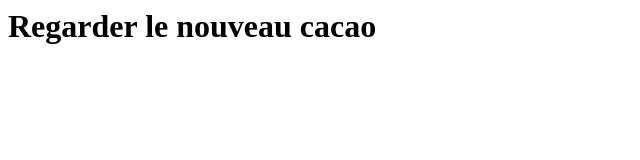
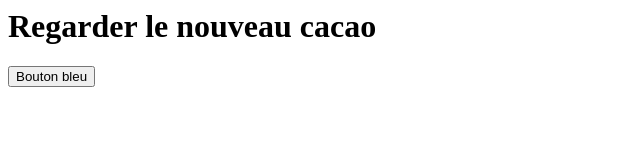
Before and after one commit to xonatis-academy/piment, a plain HTML site: page index.html in a window 1280 px wide. Shown: the whole page, without its empty margins (0-640 px from the left). Drawn offline with Linux system fonts and the light colour scheme.

Commit message:
Adding bleu button

```diff
--- a/index.html
+++ b/index.html
@@ -1 +1,2 @@
 <h1>Regarder le nouveau cacao</h1>
+<button>Bouton bleu</button>
```
